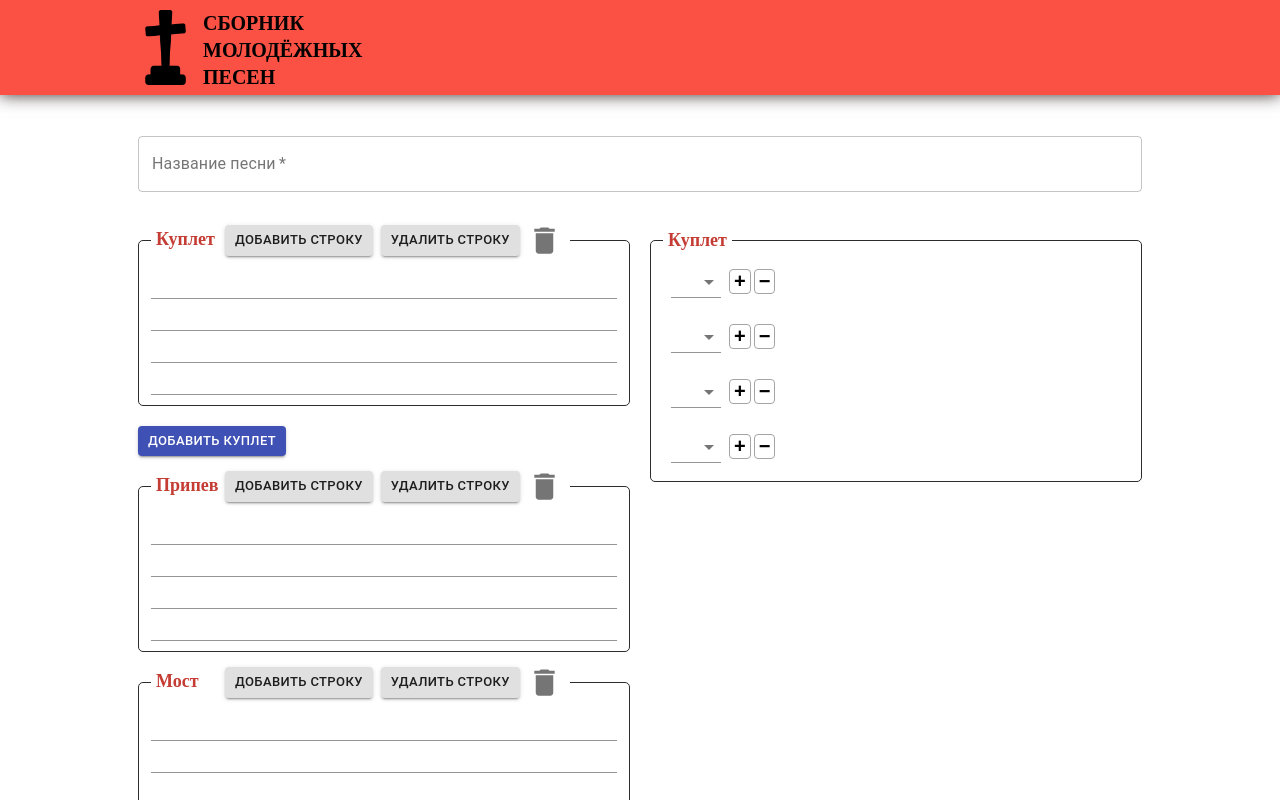
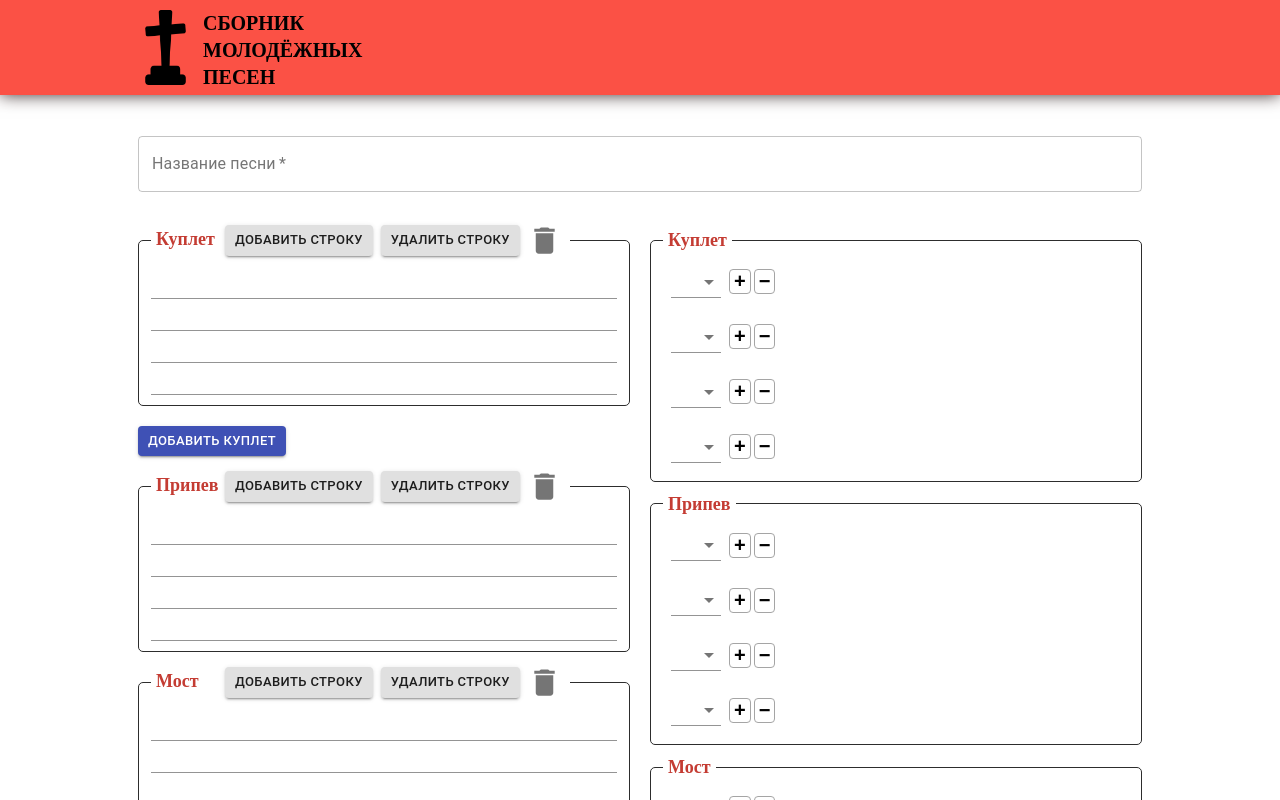
Before and after one commit to pavelLyolya/christian-songs-web, a React (Create React App) app: page / in a window 1280 px wide. Shown: the top 800 px of the page. Built offline with nearby package versions, Linux system fonts and the light colour scheme.

Commit message:
finish form

```diff
--- a/src/components/Main/Chords.js
+++ b/src/components/Main/Chords.js
@@ -20,7 +20,7 @@ const useStyles = makeStyles(theme => ({
   },
 }));
 
-function Chords({ type, chords, setChord }) {
+function Chords({ type, chords, setChord, addChord, removeChord }) {
   const classes = useStyles();
 
   if (!chords) return null;
@@ -39,8 +39,8 @@ function Chords({ type, chords, setChord }) {
               </Select>
             </FormControl>
           ))}
-          <button onClick={(e) => {e.preventDefault();console.log('hi');}} className='add-chord'>&#43;</button>
-          <button className='delete-chord'>&#8722;</button>
+          <button onClick={(e) => { e.preventDefault(); addChord(rowIndex); }} className='add-chord'>&#43;</button>
+          <button onClick={(e) => { e.preventDefault(); removeChord(rowIndex); }} className='delete-chord'>&#8722;</button>
         </div>
       ))}
     </fieldset>
--- a/src/components/Main/index.js
+++ b/src/components/Main/index.js
@@ -32,14 +32,83 @@ function Main() {
   const [ chorus, setChorus ] = useState({ lines: createEmptyVerse(chorusRowsCount) });
   const [ bridge, setBridge ] = useState({ lines: createEmptyVerse(bridgeRowsCount) });
   const [ verseChords, setVerseChords ] = useState(createEmptyChords(versesRowsCount));
+  const [ chorusChords, setChorusChords ] = useState(createEmptyChords(chorusRowsCount));
+  const [ bridgeChords, setBridgeChords ] = useState(createEmptyChords(bridgeRowsCount));
   console.log(verseChords)
   const setVerseChord = useCallback(
     (rowIndex, chordIndex, value) => {
       const newVerseChords = verseChords.slice();
-      verseChords[rowIndex][chordIndex] = value;
+      newVerseChords[rowIndex][chordIndex] = value;
       setVerseChords(newVerseChords);
     },
     [verseChords],
+  );
+  const setChorusChord = useCallback(
+    (rowIndex, chordIndex, value) => {
+      const newChorusChords = chorusChords.slice();
+      newChorusChords[rowIndex][chordIndex] = value;
+      setChorusChords(newChorusChords);
+    },
+    [chorusChords],
+  );
+  const setBridgeChord = useCallback(
+    (rowIndex, chordIndex, value) => {
+      const newBridgeChords = bridgeChords.slice();
+      newBridgeChords[rowIndex][chordIndex] = value;
+      setBridgeChords(newBridgeChords);
+    },
+    [bridgeChords],
+  );
+
+  const addVerseChord = useCallback(
+    (rowIndex) => {
+      const newVerseChords = verseChords.slice();
+      newVerseChords[rowIndex].push('');
+      setVerseChords(newVerseChords);
+    },
+    [verseChords],
+  );
+  const removeVerseChord = useCallback(
+    (rowIndex) => {
+      const newVerseChords = verseChords.slice();
+      newVerseChords[rowIndex].pop();
+      setVerseChords(newVerseChords);
+    },
+    [verseChords],
+  );
+
+  const addChorusChord = useCallback(
+    (rowIndex) => {
+      const newVerseChords = chorusChords.slice();
+      newVerseChords[rowIndex].push('');
+      setChorusChords(newVerseChords);
+    },
+    [chorusChords],
+  );
+  const removeChorusChord = useCallback(
+    (rowIndex) => {
+      const newVerseChords = chorusChords.slice();
+      newVerseChords[rowIndex].pop();
+      setChorusChords(newVerseChords);
+    },
+    [chorusChords],
+  );
+
+  const addBridgeChord = useCallback(
+    (rowIndex) => {
+      const newVerseChords = bridgeChords.slice();
+      newVerseChords[rowIndex].push('');
+      setBridgeChords(newVerseChords);
+    },
+    [bridgeChords],
+  );
+  const removeBridgeChord = useCallback(
+    (rowIndex) => {
+      const newVerseChords = bridgeChords.slice();
+      newVerseChords[rowIndex].pop();
+      setBridgeChords(newVerseChords);
+    },
+    [bridgeChords],
   );
 
   const changeSongName = useCallback((e) => setSongName(e.target.value), []);
@@ -98,9 +167,11 @@ function Main() {
       const newChorusRowsCount = chorusRowsCount + 1;
       setChorusRowsCount(newChorusRowsCount);
       const newChorusArray = { lines: setRowsCountForVerse(chorus.lines, newChorusRowsCount) };
+      const newVerseChords = updateChordsRowCount(chorusChords, newChorusRowsCount);
+      setChorusChords(newVerseChords);
       setChorus(newChorusArray);
     },
-    [chorus, chorusRowsCount],
+    [chorus, chorusRowsCount, chorusChords],
   );
   const decChorusRowsCount = useCallback(
     () => {
@@ -108,9 +179,11 @@ function Main() {
       const newChorusRowsCount = chorusRowsCount - 1;
       setChorusRowsCount(newChorusRowsCount);
       const newChorusArray = { lines: setRowsCountForVerse(chorus.lines, newChorusRowsCount) };
+      const newChorusChords = updateChordsRowCount(chorusChords, newChorusRowsCount);
+      setChorusChords(newChorusChords);
       setChorus(newChorusArray);
     },
-    [chorus, chorusRowsCount],
+    [chorus, chorusRowsCount, chorusChords],
   );
 
   const addBridge = useCallback(
@@ -125,9 +198,11 @@ function Main() {
       const newBridgeRowsCount = bridgeRowsCount + 1;
       setBridgeRowsCount(newBridgeRowsCount);
       const newBridgeArray = { lines: setRowsCountForVerse(bridge.lines, newBridgeRowsCount) };
+      const newBridgeChords = updateChordsRowCount(bridgeChords, newBridgeRowsCount);
+      setBridgeChords(newBridgeChords);
       setBridge(newBridgeArray);
     },
-    [bridge, bridgeRowsCount],
+    [bridge, bridgeRowsCount, bridgeChords],
   );
   const decBridgeRowsCount = useCallback(
     () => {
@@ -135,9 +210,11 @@ function Main() {
       const newBridgeRowsCount = bridgeRowsCount - 1;
       setBridgeRowsCount(newBridgeRowsCount);
       const newBridgeArray = { lines: setRowsCountForVerse(bridge.lines, newBridgeRowsCount) };
+      const newBridgeChords = updateChordsRowCount(bridgeChords, newBridgeRowsCount);
+      setBridgeChords(newBridgeChords);
       setBridge(newBridgeArray);
     },
-    [bridge, bridgeRowsCount],
+    [bridge, bridgeRowsCount, bridgeChords],
   );
 
   return (
@@ -203,10 +280,18 @@ function Main() {
             { !!verses.length && <Chords
               type='verse'
               chords={verseChords}
-              setChord={setVerseChord}
+              setChord={setVerseChord} addChord={addVerseChord} removeChord={removeVerseChord}
             /> }
-            { chorus && <Chords type='chorus' /> }
-            { bridge && <Chords type='bridge' /> }
+            { chorus && <Chords
+              type='chorus'
+              chords={chorusChords}
+              setChord={setChorusChord} addChord={addChorusChord} removeChord={removeChorusChord}
+            /> }
+            { bridge && <Chords
+              type='bridge'
+              chords={bridgeChords}
+              setChord={setBridgeChord} addChord={addBridgeChord} removeChord={removeBridgeChord}
+            /> }
           </section>
           <Button
             id='submit'
--- a/src/styles/Main.css
+++ b/src/styles/Main.css
@@ -42,6 +42,7 @@ input[type=number] {
 }
 .verse {
   width: 100%;
+  max-width: 495px;
   margin: 10px 0 0 0;
   display: flex;
   flex-direction: column;
@@ -63,6 +64,7 @@ input[type=number] {
 }
 .chords-row {
   display: flex;
+  flex-wrap: wrap;
   align-items: center;
 }
 .verse-row:not(:last-child), .chords-row:not(:last-child) {
```
